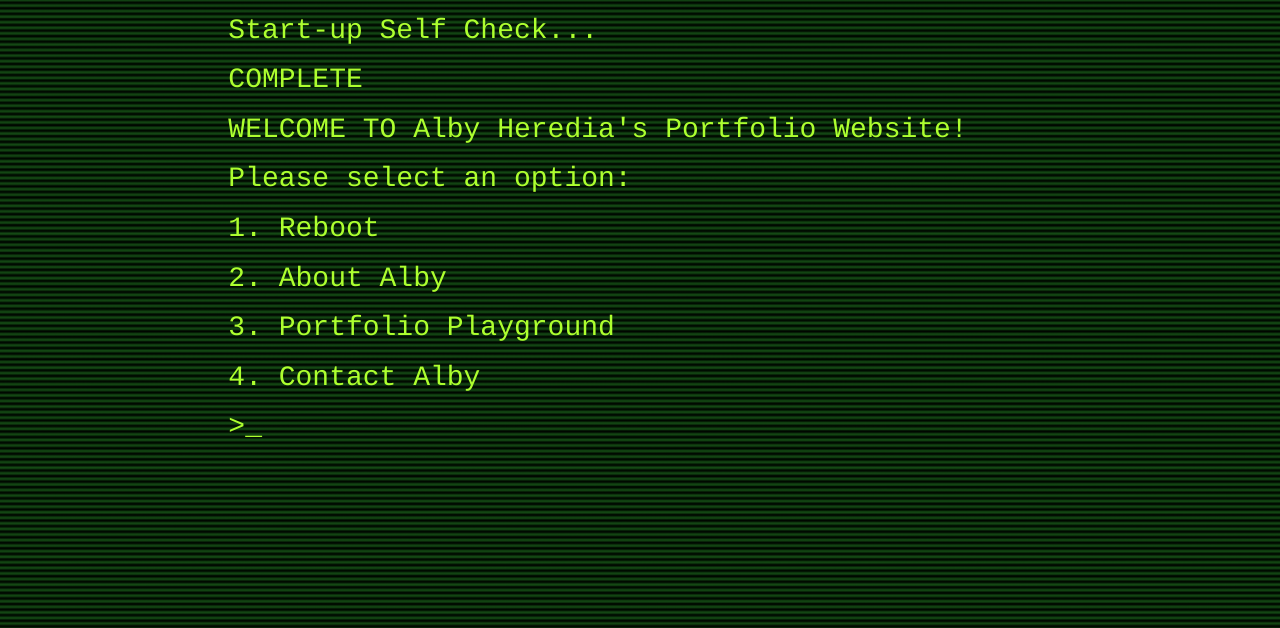
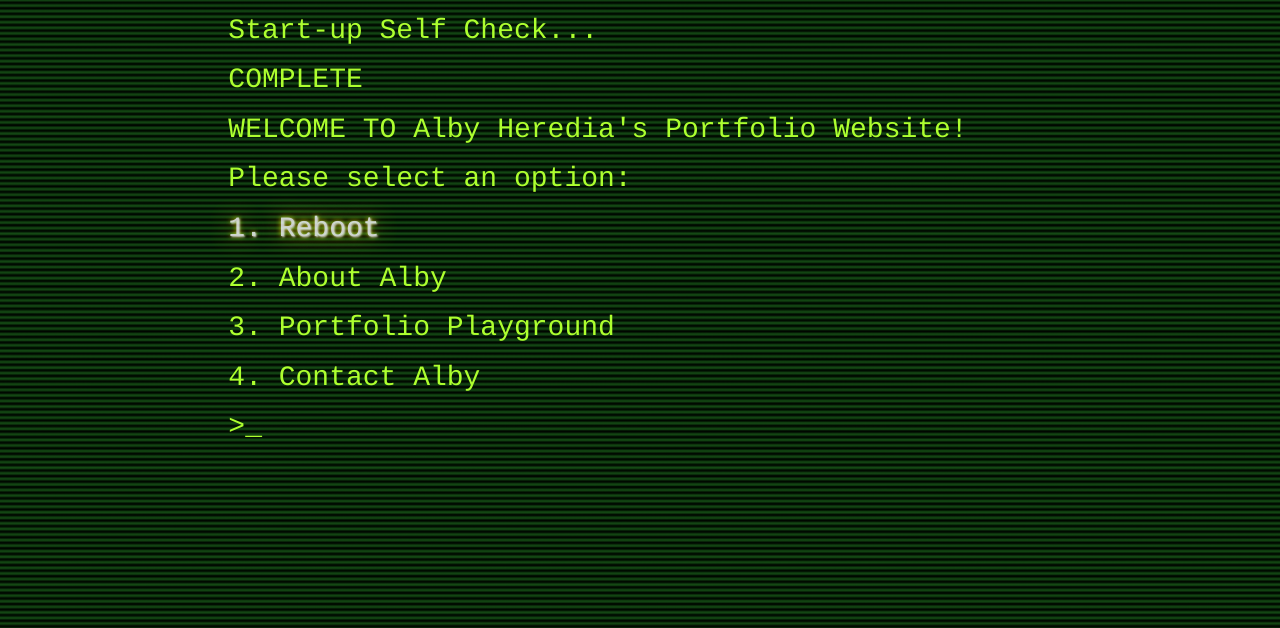
Before and after one commit to albyh/albyh.github.io, a plain HTML site: page index.html in a window 1280 px wide. In both pictures the pointer is over the element "1. Reboot". Shown: the part 172-800 px from the top of the page. Drawn offline with nearby package versions, Linux system fonts and the light colour scheme.

Commit message:
added hover effect to pip links

```diff
--- a/css/portfolio.css
+++ b/css/portfolio.css
@@ -229,3 +229,10 @@ figure {
        height: 1800px;
        padding: 0px
 }
+
+.pipmenu:hover {
+    opacity: 0.8;
+    color: white;
+    text-shadow: 1px 1px 2px white, 0 0 25px gold, 0 0 5px yellow;
+    cursor: pointer;
+}
```
Also changed, not shown: images/bubblepop.png, 1 other file.
